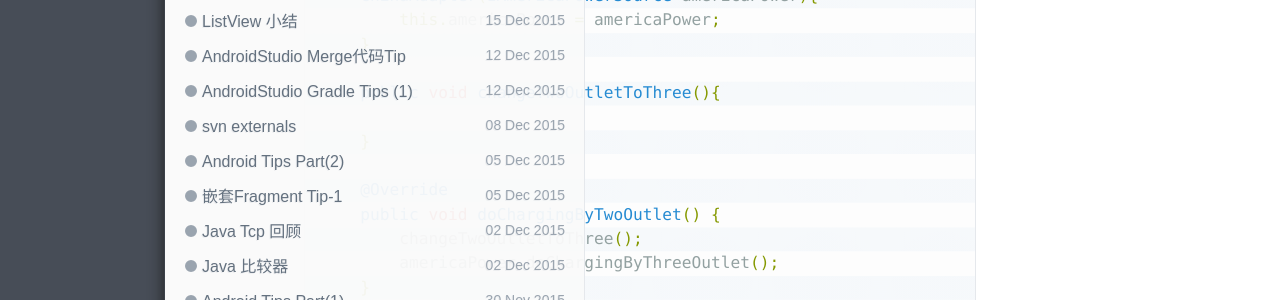
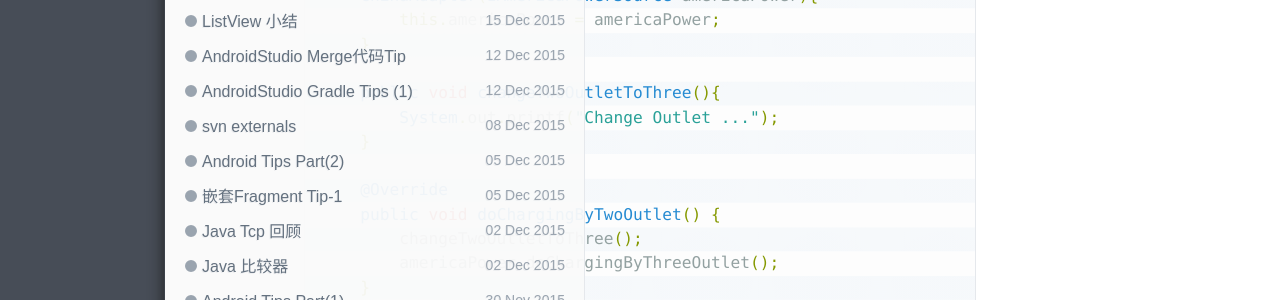
Before and after one commit to enlipan/enlipan.github.io, a Jekyll site: the page built from _posts/2016-01-25-java-patterns-adapter.md, in a window 1280 px wide. Shown: the part 1120-1420 px from the top of the page. Built offline with Jekyll 4.4.1, drawn with Linux system fonts in a browser that asks for light colours; nearby versions of some CDN libraries; comment, search, counter and statistics services are not loaded.

Commit message:
modify pages adapter java patterns

```diff
--- a/_posts/2016-01-25-java-patterns-adapter.md
+++ b/_posts/2016-01-25-java-patterns-adapter.md
@@ -49,7 +49,7 @@ public class ChinaAdapter implements IChinaPowerSource{
     }
 
     public void changeTwoOutletToThree(){
-
+        System.out.printf("Change Outlet ...");
     }
 
     @Override
```
